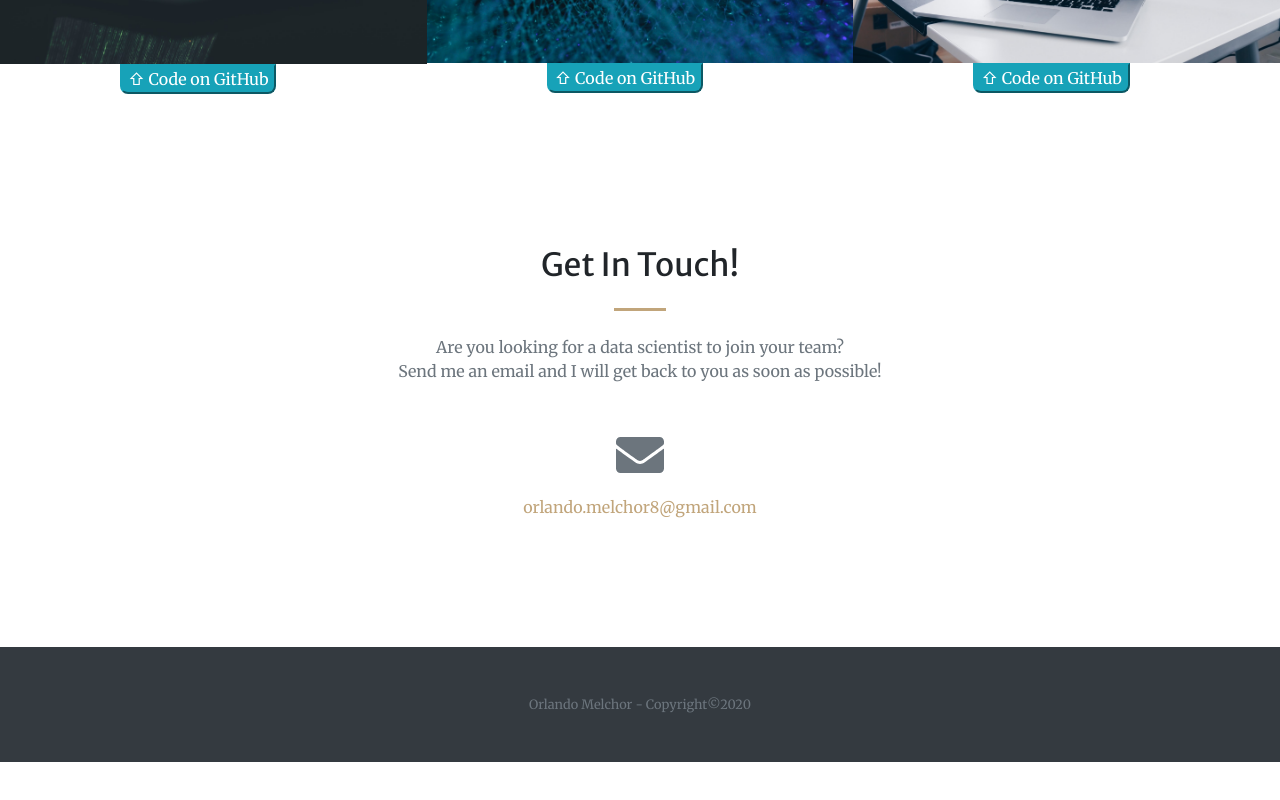
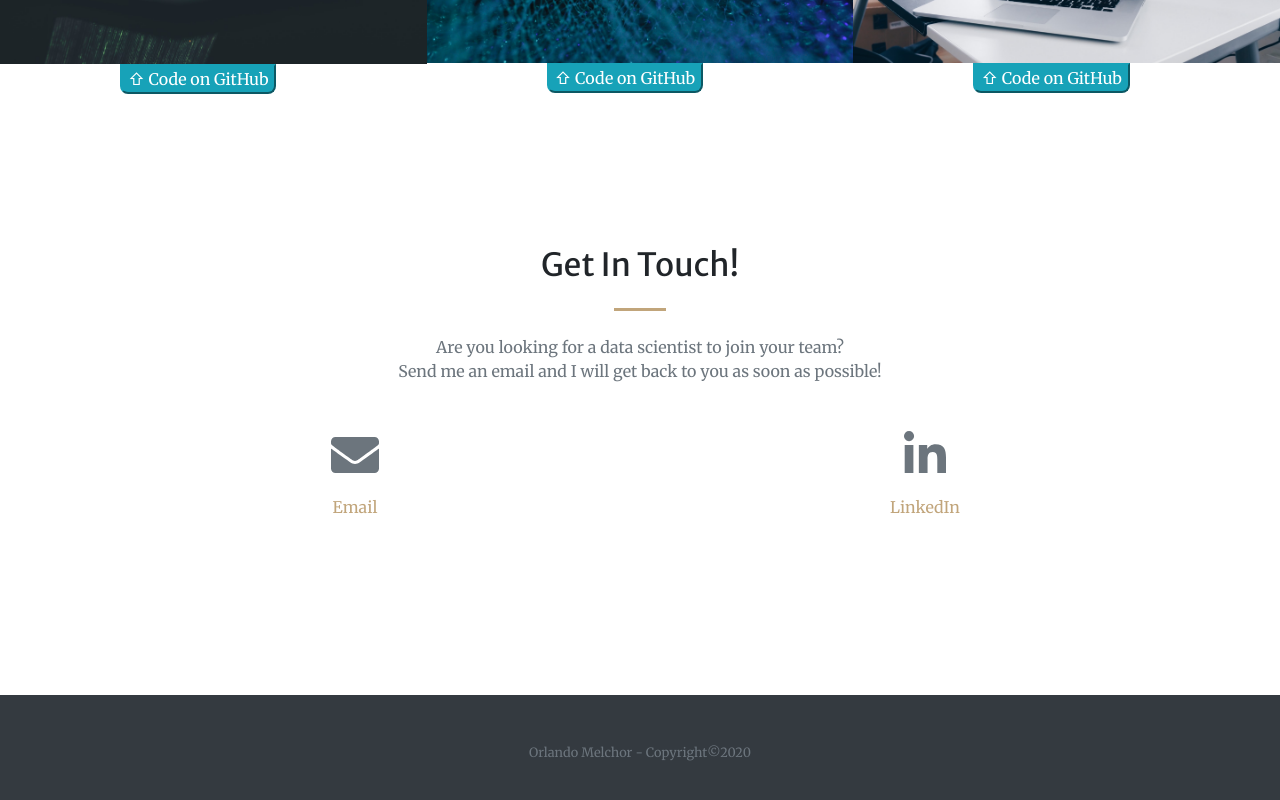
Before and after one commit to ernestomelchor/orlando_portfolio_site, a plain HTML site: page index.html in a window 1280 px wide. Shown: the part 2403-3203 px from the top of the page. Before the commit the page ends 3165 px from the top, so only its background shows below. Drawn offline with nearby package versions, Linux system fonts and the light colour scheme.

Commit message:
Added fontawesome icon for linkedin and provided direct link to client linkedin profile

```diff
--- a/index.html
+++ b/index.html
@@ -386,10 +386,19 @@
           <div class="col-lg mr-auto text-center">
             <i class="fas fa-envelope fa-3x mb-3 text-muted"></i>
             <a
-              class="d-block"
+              class="d-block mb-5"
               target="_blank"
               href="mailto:orlando.melchor8@gmail.com"
-              >orlando.melchor8@gmail.com</a
+              >Email</a
+            >
+          </div>
+          <div class="col-lg mr-auto text-center">
+            <i class="fab fa-linkedin-in fa-3x mb-3 text-muted"></i>
+            <a
+              class="d-block mb-5"
+              target="_blank"
+              href="https://www.linkedin.com/in/orlando-melchor-alonso/"
+              >LinkedIn</a
             >
           </div>
         </div>
```
